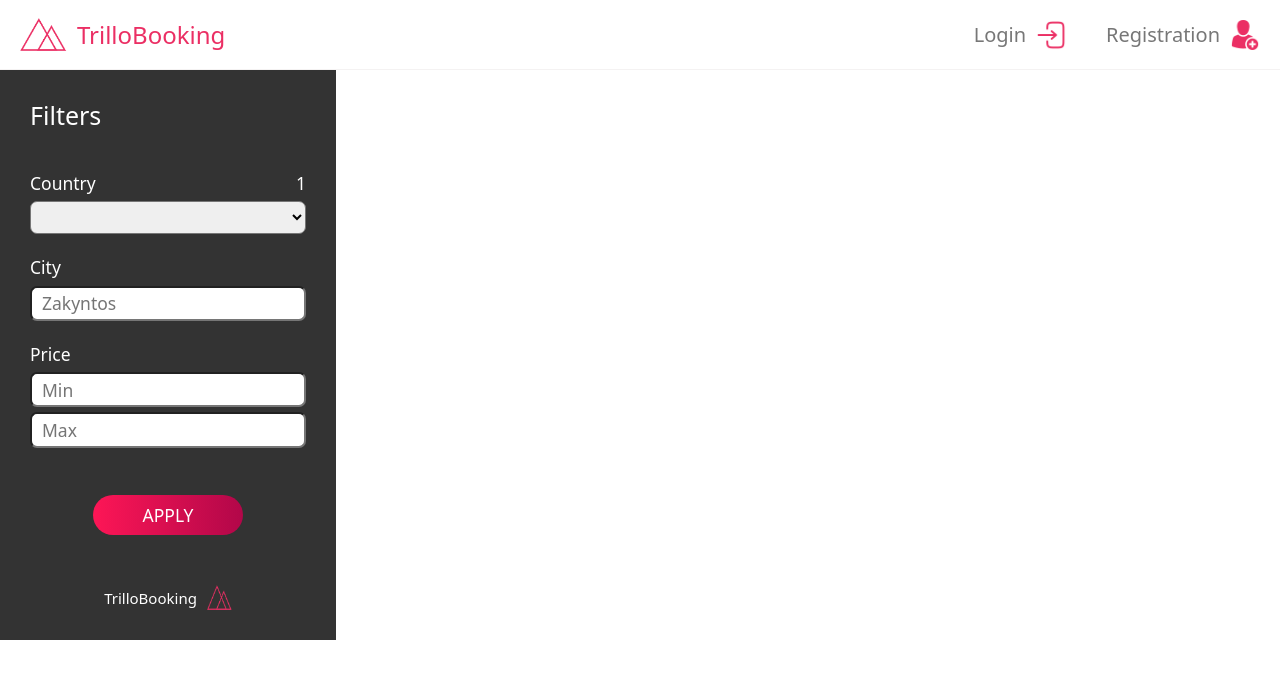
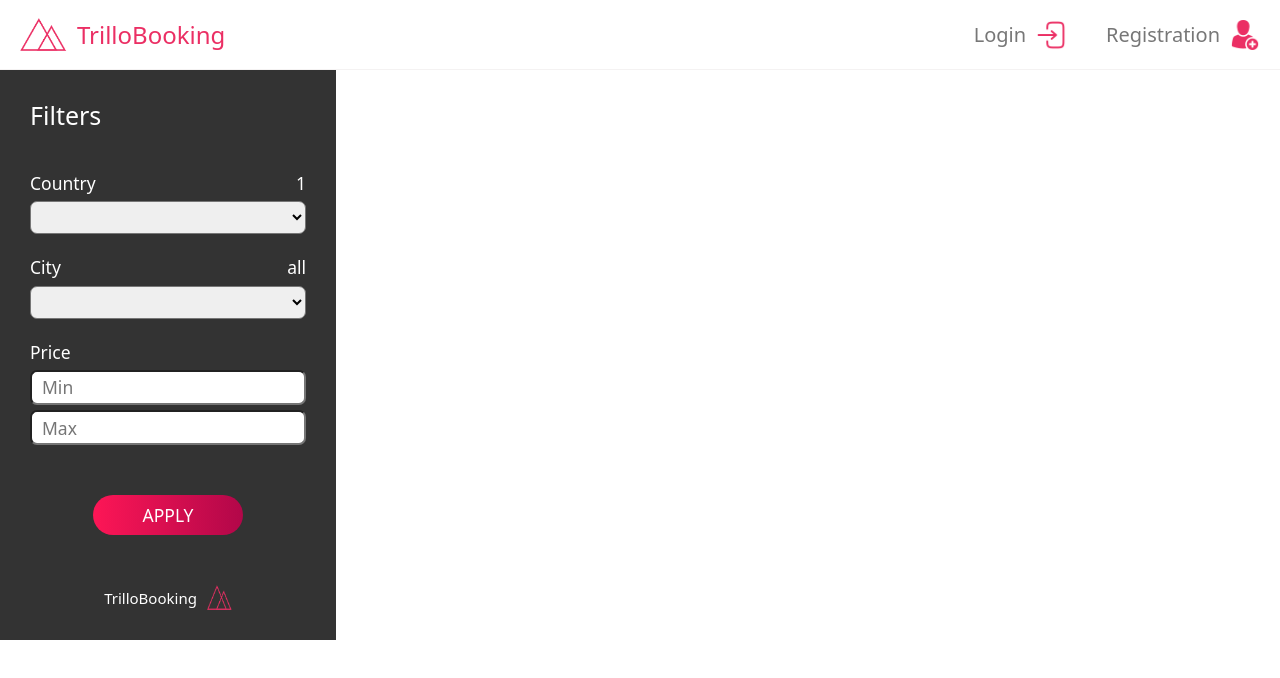
Before and after one commit to krystianwojda/TrilloBooking, a Nuxt app: page /country/1/city in a window 1280 px wide. Shown: the top 678 px of the page. Built offline with nearby package versions, Linux system fonts and the light colour scheme.

Commit message:
Changing input text on sidebar with city to select option

```diff
--- a/components/TheSidebar.vue
+++ b/components/TheSidebar.vue
@@ -20,8 +20,14 @@
             </select>
           </li>
           <li class="sidebar__filters__item">
-            <label class="sidebar__filters__item-label" for="city">City</label>
-            <input class="sidebar__filters__item-input" text="text" id="city" placeholder="Zakyntos">
+            <div class="sidebar__filters__item__box">
+              <label class="sidebar__filters__item-label" for="city">City</label>
+              <span class="sidebar__filters__item__box-value">{{ route.params.city || 'all' }}</span>
+            </div>
+            <select class="sidebar__filters__item-input" id="city" placeholder="Greece" v-model="city">
+              <option value="All">All</option>
+              <option>Zakyntos</option>
+            </select>
           </li>
           <li class="sidebar__filters__item">
             <label class="sidebar__filters__item-label">Price</label>
```
